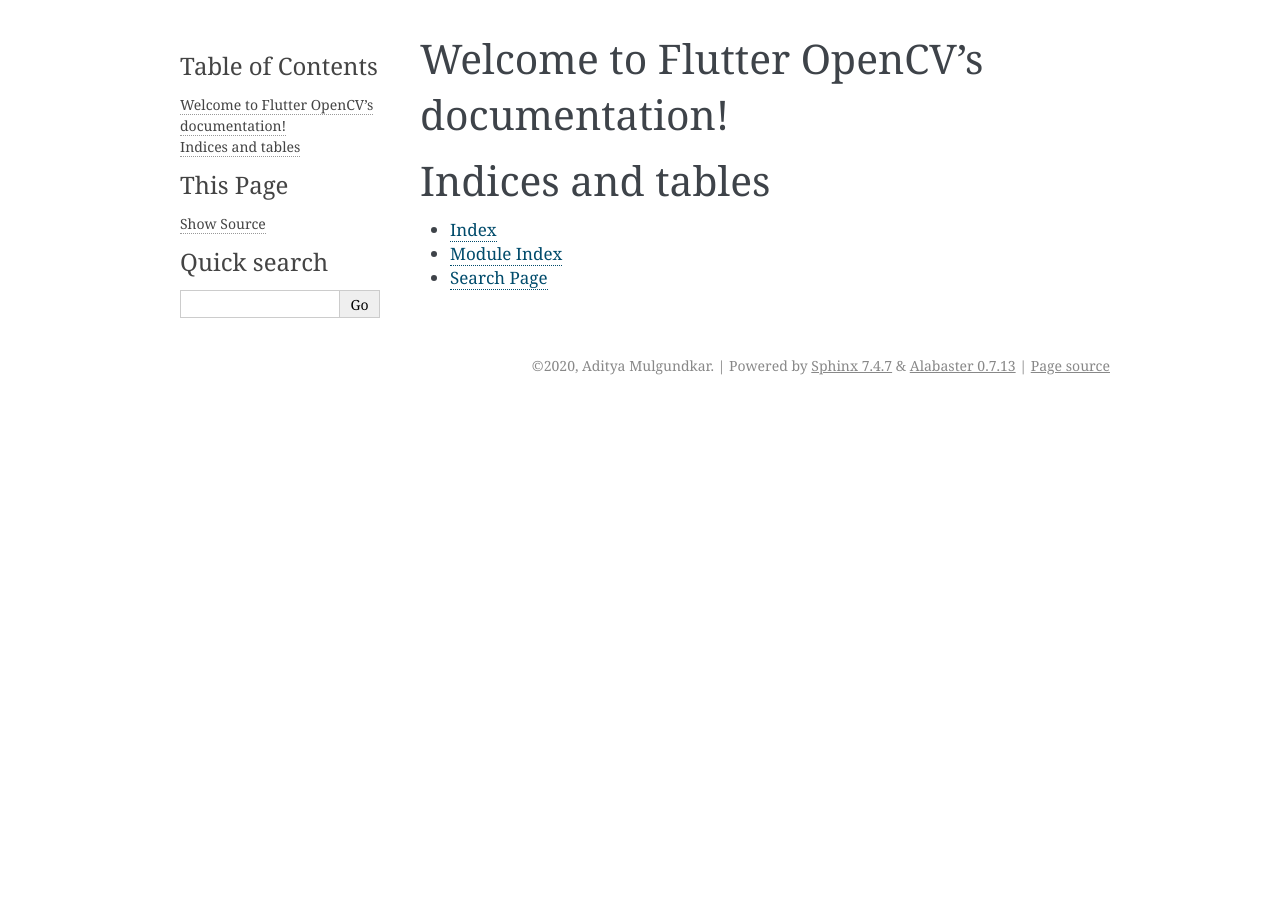
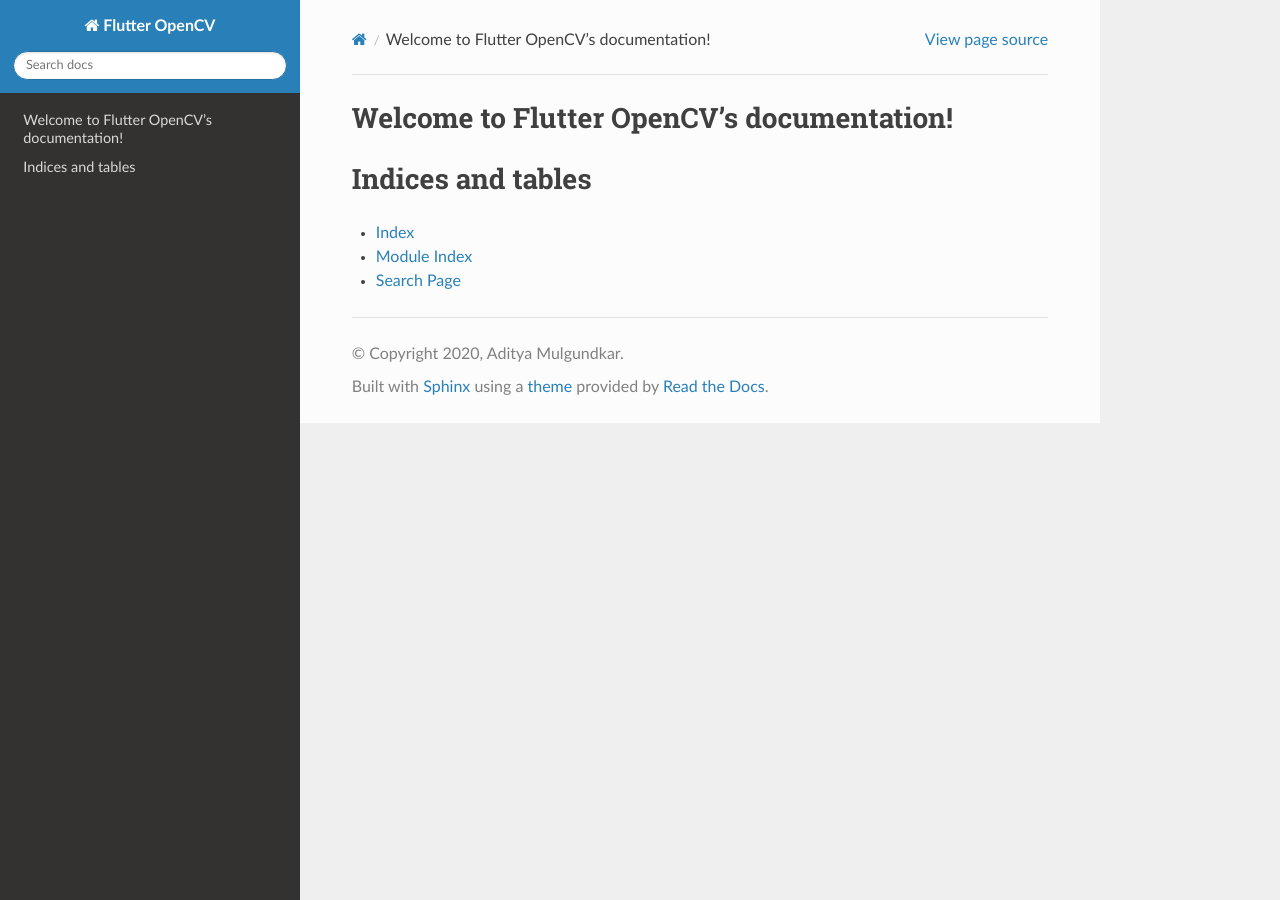
Before and after one commit to AdityaMulgundkar/flutter_opencv, a Sphinx documentation site: the page built from docs/source/index.rst, in a window 1280 px wide. Built offline with Sphinx 7.4.7 and the Read the Docs theme 2.0.0, drawn with Linux system fonts in a browser that asks for light colours.

Commit message:
sphinx changes

```diff
--- a/docs/source/conf.py
+++ b/docs/source/conf.py
@@ -30,8 +30,7 @@ release = 'v1.0.0'
 # Add any Sphinx extension module names here, as strings. They can be
 # extensions coming with Sphinx (named 'sphinx.ext.*') or your custom
 # ones.
-extensions = [
-]
+extensions = ['recommonmark']
 
 # Add any paths that contain templates here, relative to this directory.
 templates_path = ['_templates']
@@ -47,7 +46,7 @@ exclude_patterns = []
 # The theme to use for HTML and HTML Help pages.  See the documentation for
 # a list of builtin themes.
 #
-html_theme = 'alabaster'
+html_theme = 'sphinx_rtd_theme'
 
 # Add any paths that contain custom static files (such as style sheets) here,
 # relative to this directory. They are copied after the builtin static files,
```
